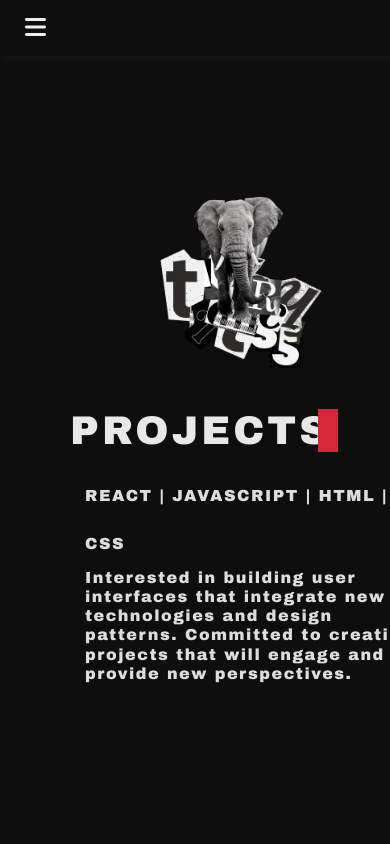
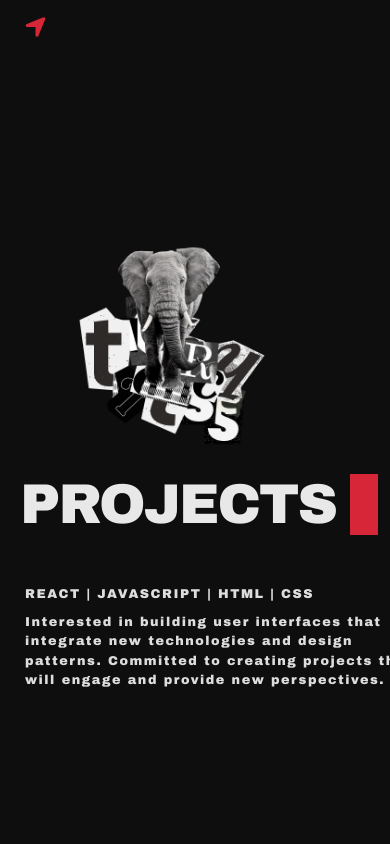
Before and after one commit to R-LaRoi/Developer-Rachel, a React (Vite) app: page /projects in a window 390 px wide. Shown: the top 844 px of the page. Built offline with nearby package versions, Linux system fonts and the light colour scheme.

Commit message:
CSS Adjustments

```diff
--- a/src/Contact.jsx
+++ b/src/Contact.jsx
@@ -53,7 +53,7 @@
               </div>
 
             <div className='pro-txt reveal connect'>
-              <div className='p-txt'> Let's connect!<div><a href="https://github.com/R-LaRoi/" target= "_blank" alt="no alternative text"><i className="fa-brands fa-github icon"></i></a> <a href="https://www.linkedin.com/in/rachel-stroy-978397277" target= "_blank" alt="no alternative text">
+              <div className='p-txt'><div><a href="https://github.com/R-LaRoi/" target= "_blank" alt="no alternative text"><i className="fa-brands fa-github icon"></i></a> <a href="https://www.linkedin.com/in/rachel-stroy-978397277" target= "_blank" alt="no alternative text">
        <i class="fa-brands fa-linkedin-in icon"></i></a>
        <a href='https://www.rachelstroy.com/' target= "_blank" alt="no alternative text"><i class="fa-solid fa-palette icon"></i></a></div> <div className='hwt'>
 
--- a/src/Homepage.jsx
+++ b/src/Homepage.jsx
@@ -21,7 +21,7 @@
 <Link to='/contact' className='h-link reveal hp-nav'><i className="fa-solid fa-hand-sparkles"></i></Link>
 </div>
 
-<div className='nv-mobile' >
+<div className='nv-mobile'>
 <Navbar />
 <img className= "mobile-img" src={mobileGif} alt="no alternative text"  />
 <div className='header'>
--- a/src/Navigation.jsx
+++ b/src/Navigation.jsx
@@ -16,7 +16,7 @@
       <div className="container">
 
         <div className="menu-icon" id="bars" onClick={handleShowNavbar}>
-<i className="fa-solid fa-bars"></i>
+<i className="fa-solid fa-location-arrow "></i>
         </div>
         <div className={`nav-elements  ${showNavbar && 'active'}`}>
           <ul>
--- a/src/contact.css
+++ b/src/contact.css
@@ -20,9 +20,6 @@
 .right-col {
 width: 65%;
   background-color: rgb(250, 250, 250);
-
-
-
 
 }
 
@@ -131,32 +128,29 @@
 }
 
  .icon{
-   color: rgb(237, 237, 237);
-   font-size: 2rem;
+   color: rgb(18, 18, 18);
+   font-size: 1.3rem;
    border-radius: 50%;
-   background-color: rgb(34, 33, 33);
-   padding: .8rem;
+background-color: white;
+   padding: .5rem;
+   margin-right: 15px;
 
-   margin-left: 15px;
-   width: fit-content;
+
 
 
  }
 
-@media (max-width:950px){
 
-
-}
 
 
 @media (max-width:600px){
 .container {
     display: flex;
     flex-direction: column;
-    overflow: hidden;
+    overflow-y: hidden;
+
 
   }
-
 
 
     .left-col {
@@ -177,7 +171,7 @@
 
 
        form { position: absolute;
-        top: 600px;
+        top: 500px;
         background-color: #a4a3a314;
           color: rgba(233, 232, 232, 0.311);
           width: 340px;
@@ -191,4 +185,9 @@
                   width:330px;
                   text-align: center;
                 }
+
+                .p-txt{
+font-size: 2rem sans-serif;
+                  margin-top: 50px;
+                }
 }
--- a/src/homepage.css
+++ b/src/homepage.css
@@ -1,4 +1,3 @@
-
 
 .hero{
 height: 100vh;
@@ -42,7 +41,6 @@
   margin-top: 4rem;
   letter-spacing: 1px;
 font-family: 'Archivo Black', sans-serif;
-
   font-weight: 300;
   font-size: 8rem;
 position: absolute;
@@ -61,7 +59,7 @@
 position: absolute;
 bottom: -177px;
 right: -290px;
-z-index: 1;
+
 
 
   }
@@ -121,25 +119,23 @@
                   background-color: #d72638;
                  }
 
-/* @media screen and (min-width: 1024px) {} */
 
 
 @media (max-width:600px) {
-        .sub{
-          display: none;
-        }
+      .name,
+      .type-container,
+      .sub,
       .nv{
           display: none;
         }
-            .hero {
+
+ .hero
+ {
 background-image: none;
  overflow-y: hidden;
 
  }
 
-            .name, .type-container{
-              display: none;
-            }
 
 
 
@@ -195,9 +191,6 @@
               letter-spacing: 2px;
                 font-size: 1.3rem;
  line-height: 1.5;
-
-
-
 font-family: 'Archivo Black', sans-serif;
         margin-left: 30px;
           }
@@ -208,8 +201,7 @@
  font-size: 2.3rem;
  letter-spacing: -1px;
  padding: 10px;
-            line-height: .2
-            ;
+ line-height: .2;
 text-transform: lowercase;
           }
 
@@ -261,49 +253,3 @@
     transform: translateY(0%);
   }
 }
-
-
-
-/*
-@media (max-width:900px){
-.hero{
-background-image: url(mobile.gif);
-background-size: contain;
-background-repeat: no-repeat;
-background-position: -100px;
-
-}
-
-
-
-
-.type-container {
-  position: relative;
-top: 630px;
-left: 250px;
-  font-size: 1rem;
-  letter-spacing: 2px;
-  overflow: hidden;
-  font-family: 'Visby-Reg', monospace;
-  animation: 1s ease 0s 1 normal forwards;
-
-}
-
-.name {
-font-size: 3rem;
-line-height: 1.5;
-
-}
-
-.desktopImg {
-  display: none;
-}
-
-.sm-txt {
-  font-size: 1rem;
-
-}
-.m-text{
-  font-size: 1rem;
-}
-} */
--- a/src/nav.css
+++ b/src/nav.css
@@ -14,19 +14,22 @@
 
 .navbar {
   position: fixed;
-  color:rgb(15, 14, 14);
+
 z-index: 10;
 
 }
 
 
 .fa-location-arrow {
+font-size: 1.5rem;
+ color: #d72638;
 
-  color: rgba(39, 39, 39, 0.625);
+
 }
 
 .fa-location-arrow:hover {
-  color: rgb(101, 101, 101)
+  color: rgb(101, 101, 101);
+  text-decoration: 2px underline white;
 }
 
 
@@ -117,9 +120,8 @@
   .navbar {
     position: fixed;
     width: 100%;
-    background-color:rgb(15, 14, 14);
     padding-left: 10px;
-    box-shadow: rgba(72, 71, 71, 0.2) 0px 3px 9px 0px;
+
   z-index: 99;
   }
 
--- a/src/projects.css
+++ b/src/projects.css
@@ -18,13 +18,14 @@
   margin-top: -50px;
 }
 .ele{position: relative;
-  top: 90px;
-  margin-left: -20%;
+  top: 5px;
+  margin-left: -10%;
+  width: 500px;
 }
 
 .left-text{
 position: relative;
-    letter-spacing: 3px;
+    letter-spacing: -2px;
   font-family: 'Archivo Black', sans-serif;
       overflow: hidden;
       font-weight: 300;
@@ -38,16 +39,7 @@
 
 
 
-@keyframes typing {
-  from {
-    width: 0
-  }
 
-  to {
-    width: 98%
-  }
-
-}
 
 .right {
 width: 65%;
@@ -144,7 +136,7 @@
   }
 
   to {
-    width: 75%
+    width: 100%
   }
 
 }
@@ -168,15 +160,12 @@
 
 
 
-
-
 @media (max-width:580px) {
 
 .page {
     display: grid;
 grid-template-columns: 1fr;
 background-color: rgb(251, 251, 251);
-
 overflow: hidden;
   }
 
@@ -212,22 +201,19 @@
     font-family: 'Archivo Black', sans-serif;
 }
 
-.left-text{
-  font-size: 2.5rem;
 
-
-}
 
 .ele{
 position: relative;
-left:50px;
+left:-30px;
+top: 120px;
 }
 .pro-txt{
-margin-top: -90px;
- width: 340px;
+margin-top: -110px;
+ width: 400px;
 position: relative;
-padding: 10px;
-
+font-size: .8rem;
+line-height: 1.5;
 
 }
 
@@ -241,6 +227,6 @@
 .top{
 padding: 20px;
   width: 330px;
-  margin-left: 50px;
+  margin-left: 0px;
 }
 }
```
Lines whose indentation alone changed are shown as unchanged.
